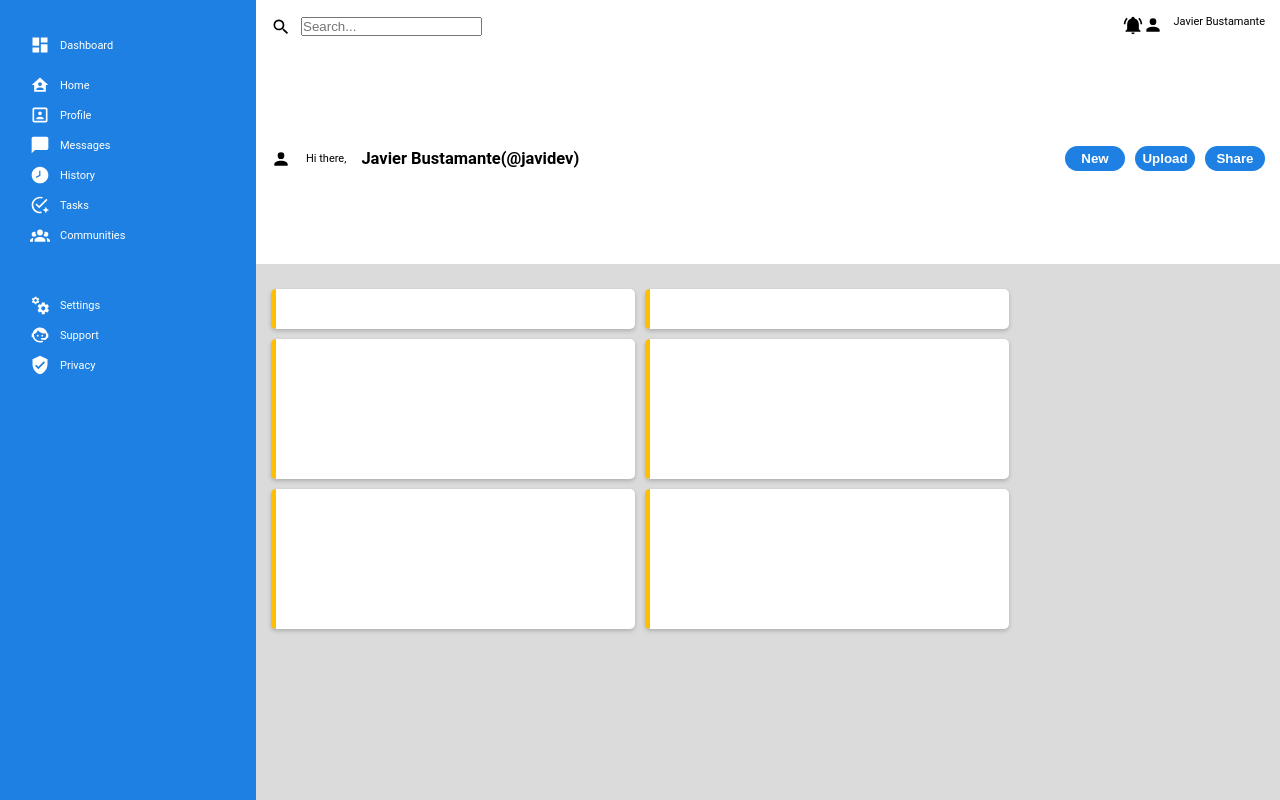
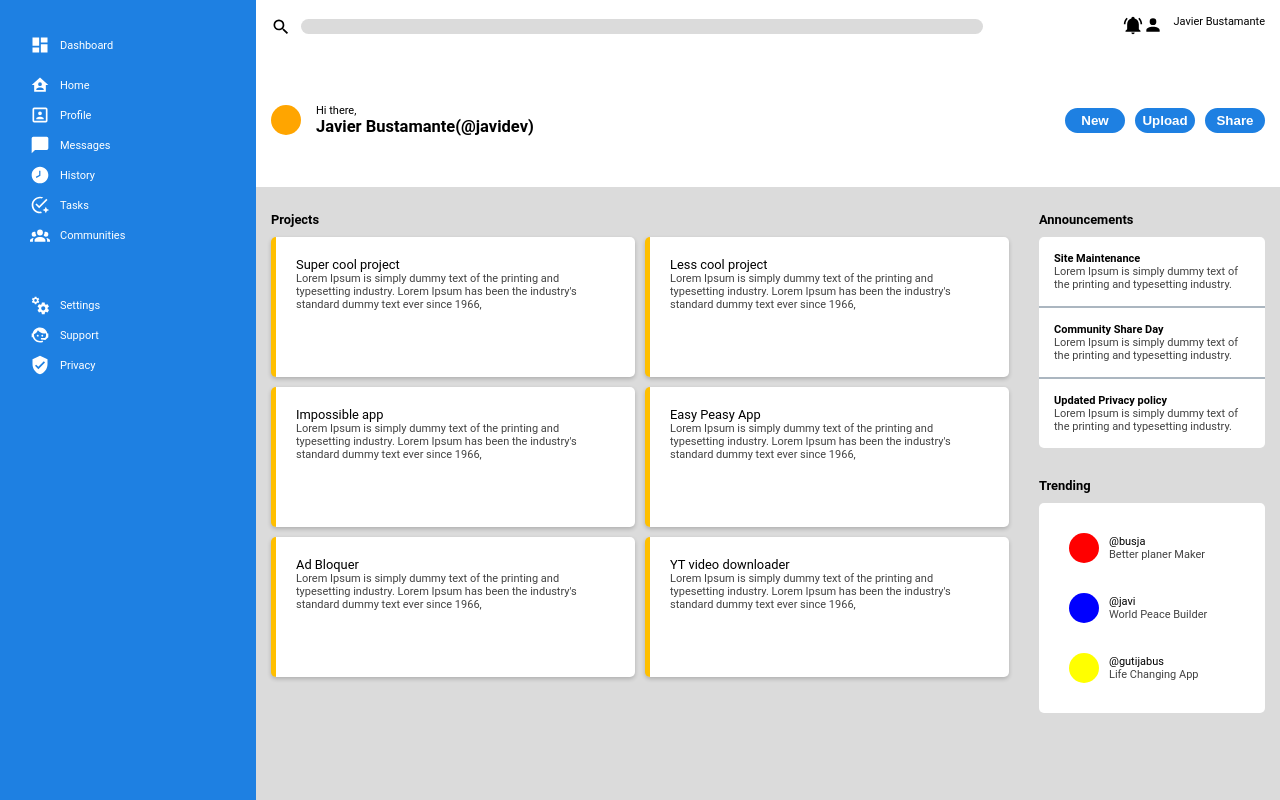
Before and after one commit to Dev-xavi3r24/admin-dashboard, a plain HTML site: page Index.html in a window 1280 px wide. Drawn offline with Linux system fonts and the light colour scheme.

Commit message:
Actualizar Index.html

```diff
--- a/Index.html
+++ b/Index.html
@@ -34,7 +34,7 @@
     <div class="header">
         <div class="search">
         <svg class="svg-left" xmlns="http://www.w3.org/2000/svg" viewBox="0 0 24 24"><title>magnify</title><path d="M9.5,3A6.5,6.5 0 0,1 16,9.5C16,11.11 15.41,12.59 14.44,13.73L14.71,14H15.5L20.5,19L19,20.5L14,15.5V14.71L13.73,14.44C12.59,15.41 11.11,16 9.5,16A6.5,6.5 0 0,1 3,9.5A6.5,6.5 0 0,1 9.5,3M9.5,5C7,5 5,7 5,9.5C5,12 7,14 9.5,14C12,14 14,12 14,9.5C14,7 12,5 9.5,5Z" /></svg>
-           <input type="text" placeholder="Search...">
+           <input class="search-bar" type="text">
         </div>
         <div class="noti">
         <svg class="svg-left" xmlns="http://www.w3.org/2000/svg" viewBox="0 0 24 24"><title>bell-ring</title><path d="M21,19V20H3V19L5,17V11C5,7.9 7.03,5.17 10,4.29C10,4.19 10,4.1 10,4A2,2 0 0,1 12,2A2,2 0 0,1 14,4C14,4.1 14,4.19 14,4.29C16.97,5.17 19,7.9 19,11V17L21,19M14,21A2,2 0 0,1 12,23A2,2 0 0,1 10,21M19.75,3.19L18.33,4.61C20.04,6.3 21,8.6 21,11H23C23,8.07 21.84,5.25 19.75,3.19M1,11H3C3,8.6 3.96,6.3 5.67,4.61L4.25,3.19C2.16,5.25 1,8.07 1,11Z" /></svg>
@@ -47,10 +47,12 @@
 
     <div class="main-content">
       <div class="up-content">
-        <div class="left"><svg class="svg-left" xmlns="http://www.w3.org/2000/svg" viewBox="0 0 24 24"><title>account</title><path d="M12,4A4,4 0 0,1 16,8A4,4 0 0,1 12,12A4,4 0 0,1 8,8A4,4 0 0,1 12,4M12,14C16.42,14 20,15.79 20,18V20H4V18C4,15.79 7.58,14 12,14Z" /></svg>
-
-        <p>Hi there, </p>
-        <h2>Javier Bustamante(@javidev)</h2>
+        <div class="left">
+        <div class="image4"></div>
+        <div class="info-left">
+          <p>Hi there, </p>
+          <h2>Javier Bustamante(@javidev)</h2>
+        </div>
         </div>
         <div class="right">
           <button>New</button>
@@ -59,14 +61,87 @@
         </div>
       </div>
       <div class="projects">
-        <div class="card"></div>
-        <div class="card"></div>
-        <div class="card"></div>
-        <div class="card"></div>
-        <div class="card"></div>
-        <div class="card"></div>
+        <h3 class="heading-project">Projects</h3>
+        <div class="card">
+          <h3>Super cool project</h3>
+          <p class="grey-text">
+            Lorem Ipsum is simply dummy text of the printing and typesetting industry. Lorem Ipsum has been the industry's standard dummy text ever since 1966,
+          </p>
+        </div>
+        <div class="card">
+          <h3> Less cool project</h3>
+          <p class="grey-text">
+            Lorem Ipsum is simply dummy text of the printing and typesetting industry. Lorem Ipsum has been the industry's standard dummy text ever since 1966,
+          </p>
+        </div>
+        <div class="card">
+          <h3>Impossible app</h3>
+          <p class="grey-text">
+            Lorem Ipsum is simply dummy text of the printing and typesetting industry. Lorem Ipsum has been the industry's standard dummy text ever since 1966,
+          </p>
+        </div>
+        <div class="card">
+          <h3>Easy Peasy App</h3>
+          <p class="grey-text">
+            Lorem Ipsum is simply dummy text of the printing and typesetting industry. Lorem Ipsum has been the industry's standard dummy text ever since 1966,
+          </p>
+        </div>
+        <div class="card">
+          <h3>Ad Bloquer</h3>
+          <p class="grey-text">
+            Lorem Ipsum is simply dummy text of the printing and typesetting industry. Lorem Ipsum has been the industry's standard dummy text ever since 1966,
+          </p>
+        </div>
+        <div class="card">
+          <h3>YT video downloader</h3>
+          <p class="grey-text">
+            Lorem Ipsum is simply dummy text of the printing and typesetting industry. Lorem Ipsum has been the industry's standard dummy text ever since 1966,
+          </p>
+        </div>
       </div>
-      <div class="announcements-trending"></div>
+      <div class="announcements-trending">
+        <h3 class="heading-announcements">Announcements</h3>
+        <div class="announcements">
+
+          <div class="announce announce-line">
+            <h4>Site Maintenance</h4>
+            <p class="grey-text">Lorem Ipsum is simply dummy text of the printing and typesetting industry.</p>
+          </div>
+          <div class="announce announce-line">
+            <h4>Community Share Day</h4>
+            <p class="grey-text">Lorem Ipsum is simply dummy text of the printing and typesetting industry.</p>
+          </div>
+          <div class="announce">
+            <h4>Updated Privacy policy</h4>
+            <p class="grey-text">Lorem Ipsum is simply dummy text of the printing and typesetting industry.</p>
+          </div>
+        </div>
+        <h3 class="header-trending">Trending</h3>
+        <div class="trending">
+
+          <div class="trend">
+            <div class="image1"></div>
+            <div class="info">
+              <p class="username">@busja</p>
+              <p class="username-info grey-text">Better planer Maker</p>
+            </div>
+          </div>
+          <div class="trend">
+            <div class="image2"></div>
+            <div class="info">
+              <p class="username">@javi</p>
+              <p class="username-info grey-text">World Peace Builder</p>
+            </div>
+          </div>
+          <div class="trend">
+            <div class="image3"></div>
+            <div class="info">
+              <p class="username">@gutijabus</p>
+              <p class="username-info grey-text">Life Changing App</p>
+            </div>
+          </div>
+        </div>
+      </div>
     </div>
 
    </div>
```
